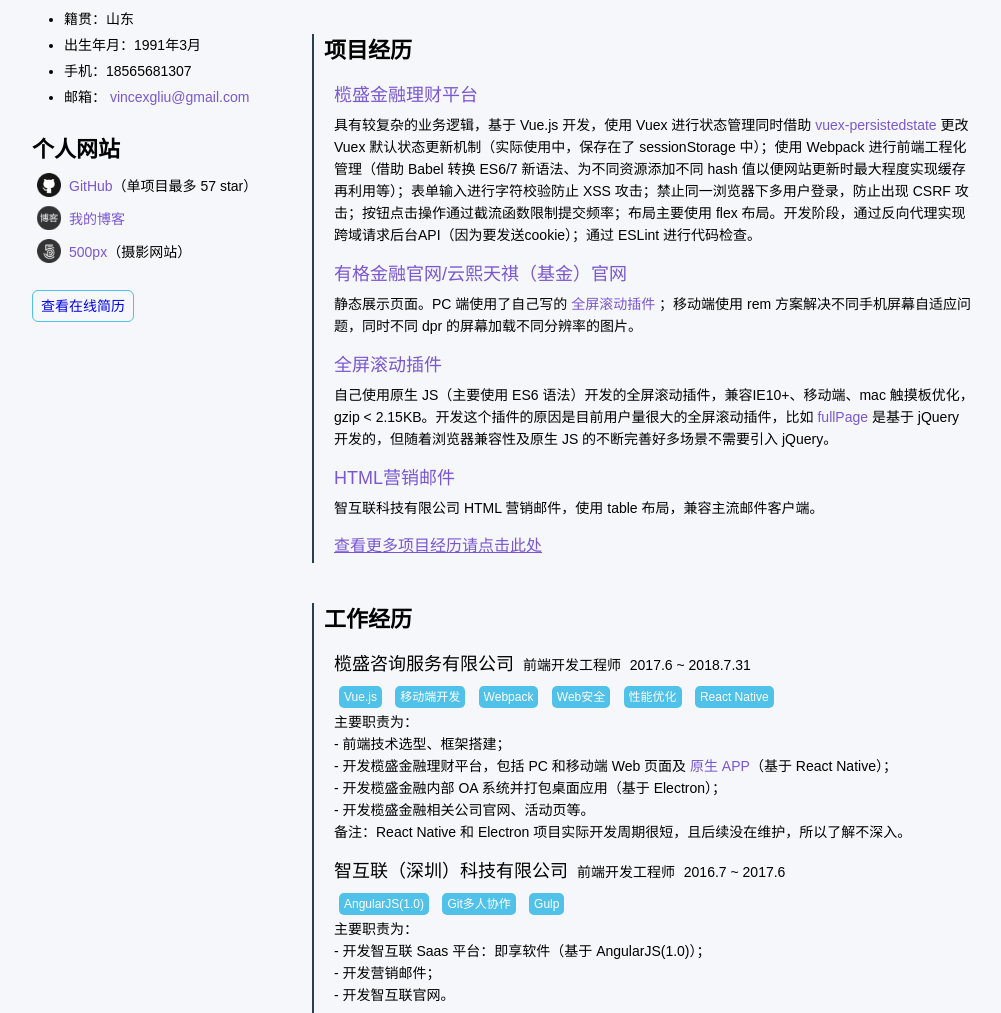
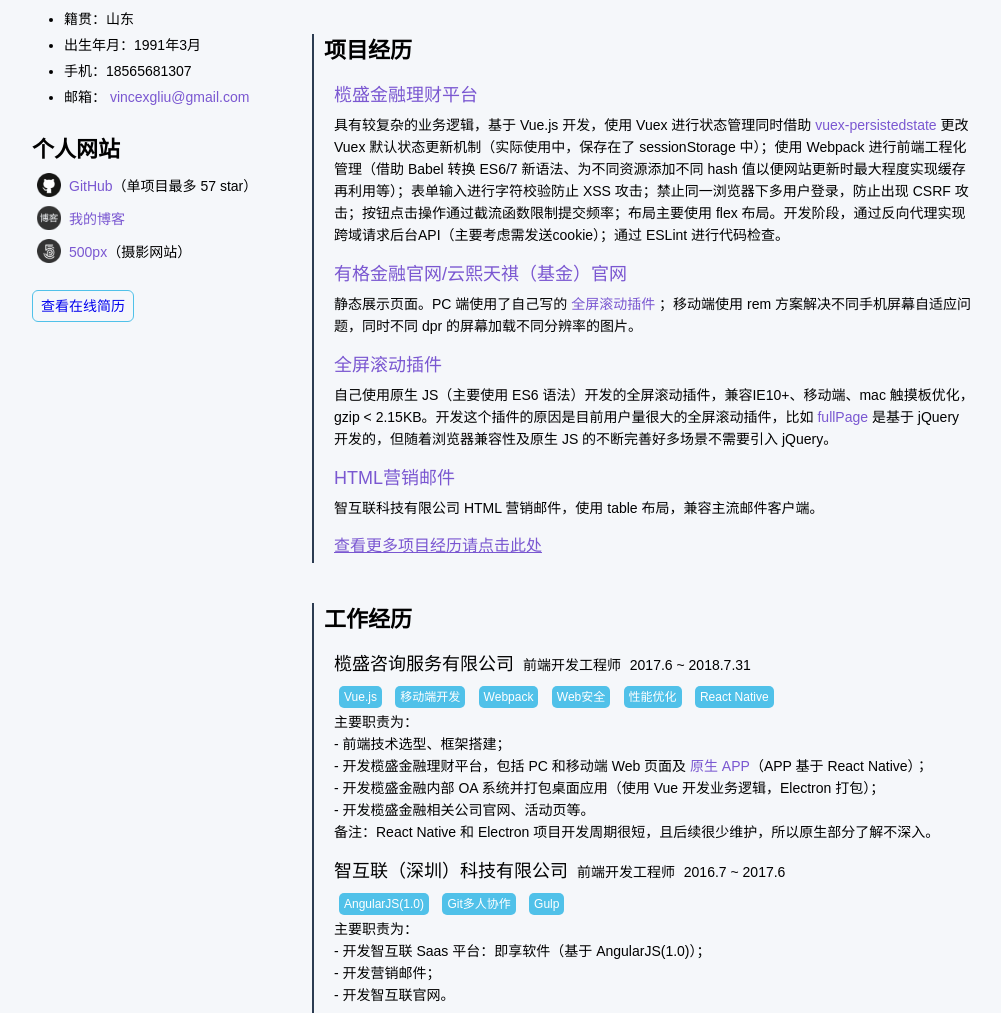
Before and after one commit to vincexiaoguangliu/resume, a website: page pdf.html in a window 1280 px wide. Shown: the part 410-1423 px from the top of the page, without its empty margins (138-1139 px from the left). Drawn offline with Linux system fonts and the light colour scheme.

Commit message:
update text

```diff
--- a/pdf.html
+++ b/pdf.html
@@ -137,7 +137,7 @@
                     具有较复杂的业务逻辑，基于 Vue.js 开发，使用 Vuex 进行状态管理同时借助
                     <a href="https://github.com/robinvdvleuten/vuex-persistedstate" target="_blank" style="color: #7A57D1;">vuex-persistedstate</a> 更改 Vuex 默认状态更新机制（实际使用中，保存在了 sessionStorage 中）；使用 Webpack 进行前端工程化管理（借助 Babel 转换
                     ES6/7 新语法、为不同资源添加不同 hash 值以便网站更新时最大程度实现缓存再利用等）；表单输入进行字符校验防止 XSS 攻击；禁止同一浏览器下多用户登录，防止出现 CSRF 攻击；按钮点击操作通过截流函数限制提交频率；布局主要使用
-                    flex 布局。开发阶段，通过反向代理实现跨域请求后台API（因为要发送cookie）；通过 ESLint 进行代码检查。
+                    flex 布局。开发阶段，通过反向代理实现跨域请求后台API（主要考虑需发送cookie）；通过 ESLint 进行代码检查。
                   </p>
                 </div>
               </li>
@@ -215,10 +215,10 @@
                 <div class="work-content">
                   <p>主要职责为：</p>
                   <p>- 前端技术选型、框架搭建；</p>
-                  <p>- 开发榄盛金融理财平台，包括 PC 和移动端 Web 页面及 <a href="https://itunes.apple.com/cn/app/id1336295162" target="_blank" style="color: #7A57D1;">原生 APP</a>（基于 React Native）；</p>
-                  <p>- 开发榄盛金融内部 OA 系统并打包桌面应用（基于 Electron）；</p>
+                  <p>- 开发榄盛金融理财平台，包括 PC 和移动端 Web 页面及 <a href="https://itunes.apple.com/cn/app/id1336295162" target="_blank" style="color: #7A57D1;">原生 APP</a>（APP 基于 React Native）；</p>
+                  <p>- 开发榄盛金融内部 OA 系统并打包桌面应用（使用 Vue 开发业务逻辑，Electron 打包）；</p>
                   <p>- 开发榄盛金融相关公司官网、活动页等。</p>
-                  <p>备注：React Native 和 Electron 项目实际开发周期很短，且后续没在维护，所以了解不深入。</p>
+                  <p>备注：React Native 和 Electron 项目开发周期很短，且后续很少维护，所以原生部分了解不深入。</p>
                 </div>
               </li>
               <li>
```
Also changed, not shown: index.html (+2 -2 lines).
